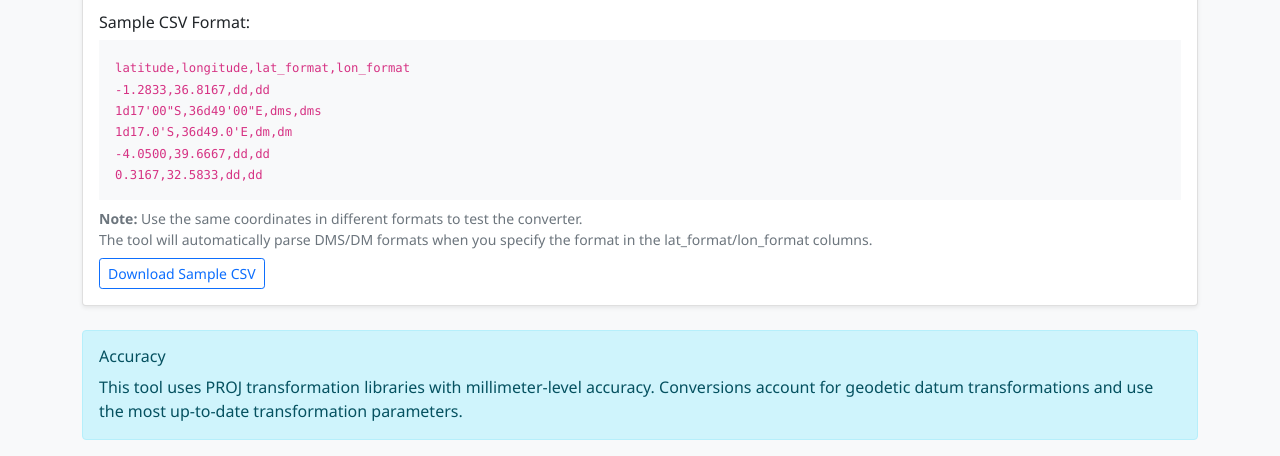
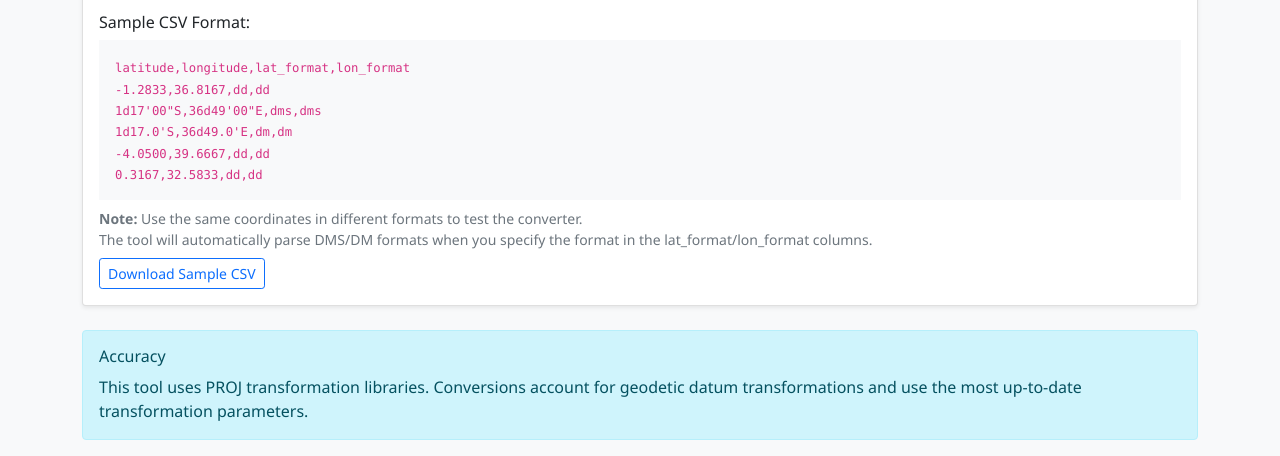
Before and after one commit to pmbigo/coord-converter, a plain HTML site: page app/static/index.html in a window 1280 px wide. Shown: the part 1453-1909 px from the top of the page. Drawn offline with nearby package versions, Linux system fonts and the light colour scheme.

Commit message:
Updated information panel on transformation parameters in index.html

```diff
--- a/app/static/index.html
+++ b/app/static/index.html
@@ -175,7 +175,7 @@
                 <!-- Accuracy Notice -->
                 <div class="alert alert-info mt-4">
                     <h6>Accuracy</h6>
-                    <p class="mb-0">This tool uses PROJ transformation libraries with millimeter-level accuracy. Conversions account for geodetic datum transformations and use the most up-to-date transformation parameters.</p>
+                    <p class="mb-0">This tool uses PROJ transformation libraries. Conversions account for geodetic datum transformations and use the most up-to-date transformation parameters.</p>
                 </div>
             </div>
         </div>
```
